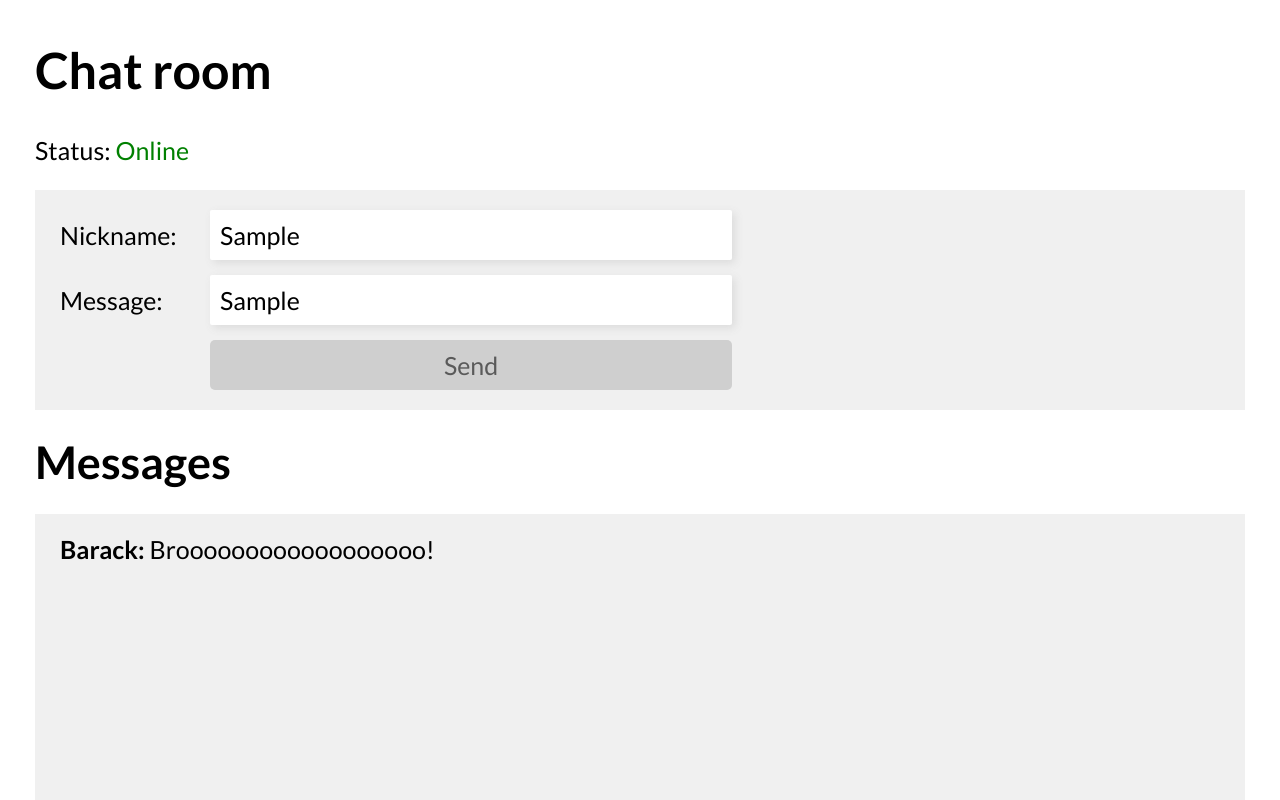
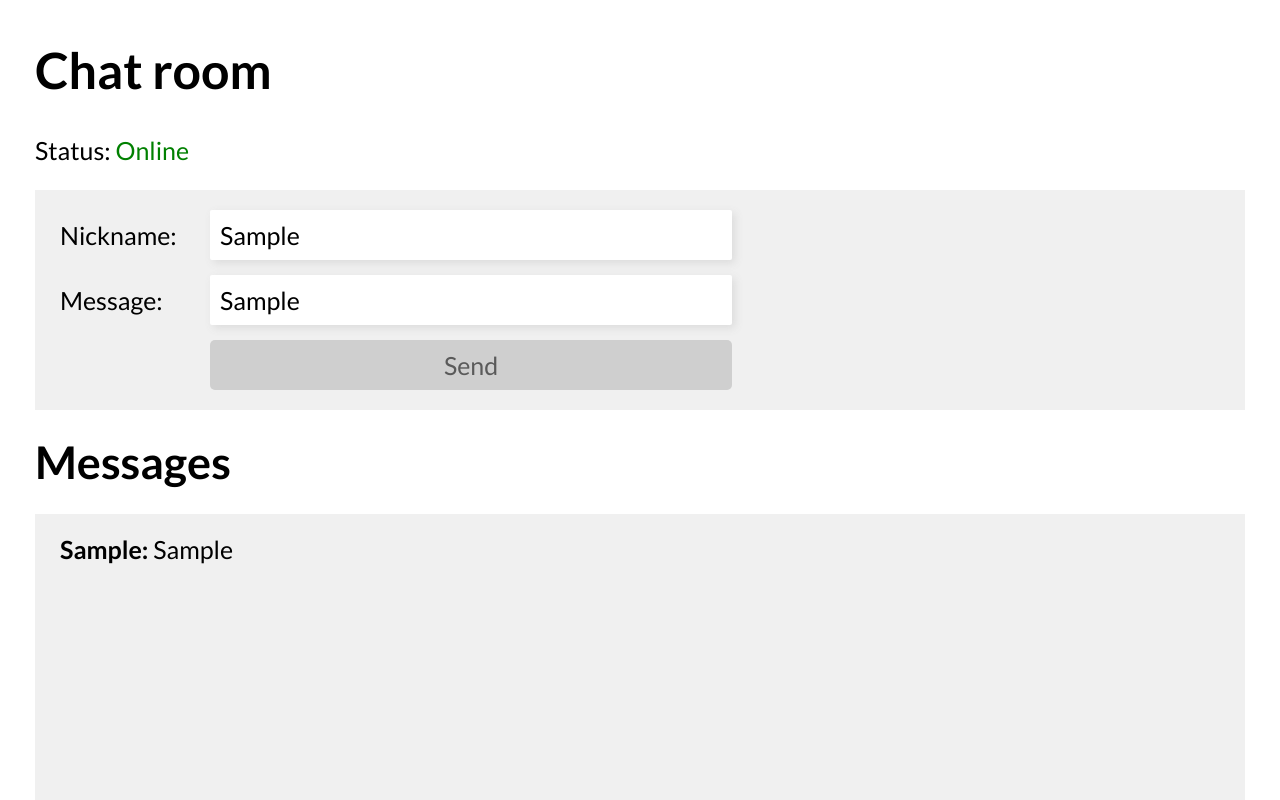
Before and after one commit to JonKali9/Chat-Room, a plain HTML site: page index.html in a window 1280 px wide. Both pictures are taken after typing "Sample", "Sample" into the empty fields and a click on the button "Send". Shown: the top 800 px of the page. Drawn offline with Linux system fonts and the light colour scheme.

Commit message:
Finished adding JS

```diff
--- a/index.html
+++ b/index.html
@@ -19,9 +19,7 @@
         </div>
         <h2 id="messages-title">Messages</h2>
         <div id="messages">
-            <div class="message">
-                <span class="nick">Barack:</span> <span class="msg">Broooooooooooooooooo!</span>
-            </div>
+
         </div>
         <script src="./script.js"></script>
     </body>
--- a/script.js
+++ b/script.js
@@ -1,2 +1,23 @@
 const messagesDiv = document.getElementById('messages');
-const nicklem = document
+const nickElem = document.querySelector('input.nick')
+const msgElem = document.querySelector('input.msg')
+const sendButton = document.querySelector('button')
+
+const addMsg = () => {
+    const msg = document.createElement('div');
+    msg.classList = 'message';
+    const nick = document.createElement('span');
+    nick.classList = 'nick';
+    nick.innerHTML = nickElem.value + ': ';
+    msg.appendChild(nick);
+    const msgText = document.createElement('span');
+    msgText.classList = 'msg';
+    msgText.innerHTML = msgElem.value;
+    msg.appendChild(msgText);
+    messagesDiv.appendChild(msg);
+}
+
+sendButton.addEventListener('click', addMsg);
+document.addEventListener('keyup', event => {
+    if (event.keyCode == 13) addMsg();
+});
```
